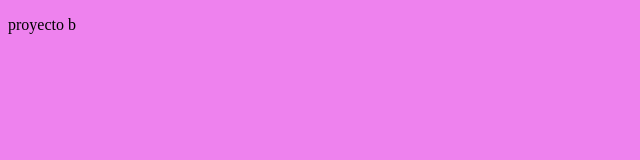
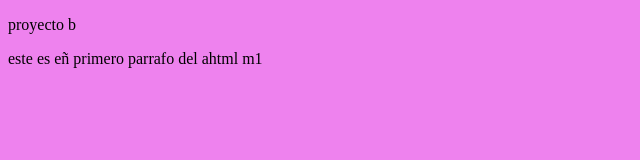
Before and after one commit to eduard-lucas/cursoGit2, a plain HTML site: page index.html in a window 1280 px wide. Shown: the whole page, without its empty margins (0-640 px from the left). Drawn offline with Linux system fonts and the light colour scheme.

Commit message:
creando parrafo desde master

```diff
--- a/index.html
+++ b/index.html
@@ -10,5 +10,6 @@
 </head>
 <body>
     <p>proyecto b</p>
+    <p>este es eñ primero parrafo del ahtml m1</p>
 </body>
 </html>
```
